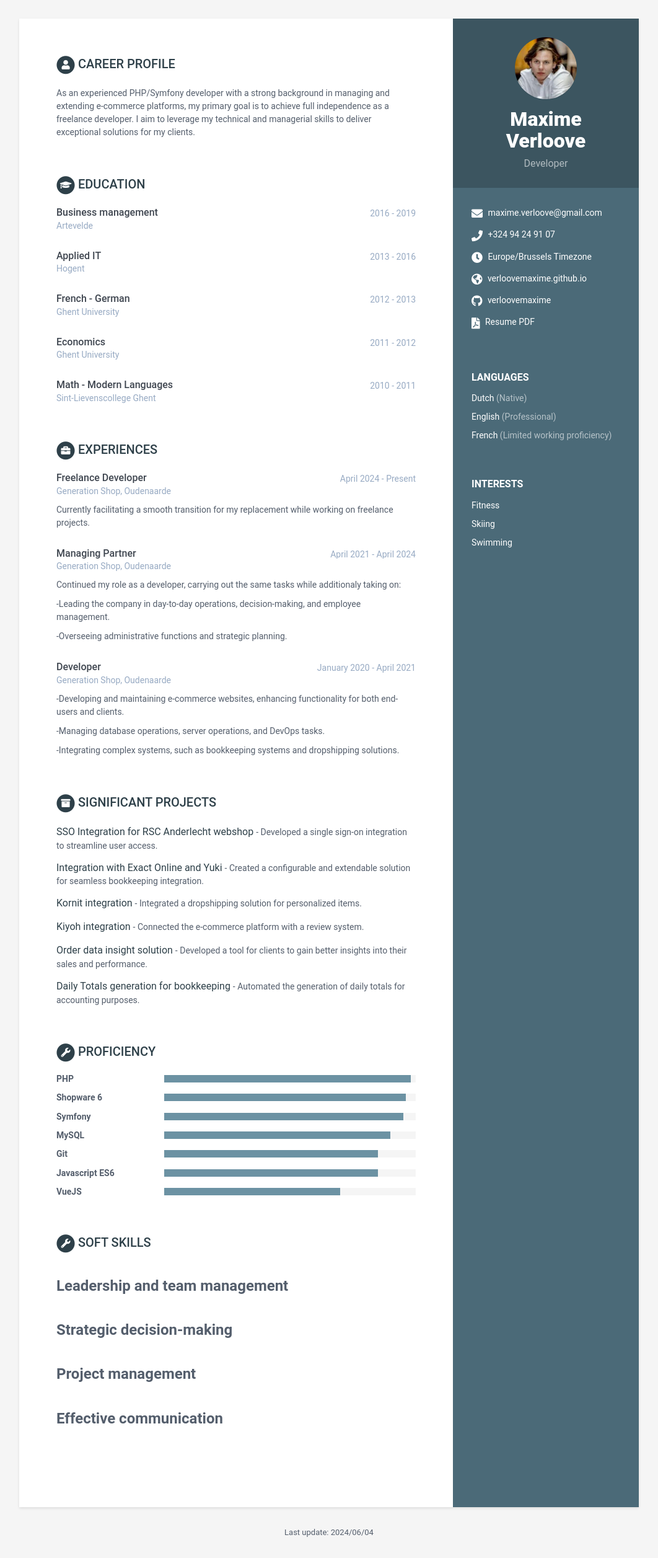
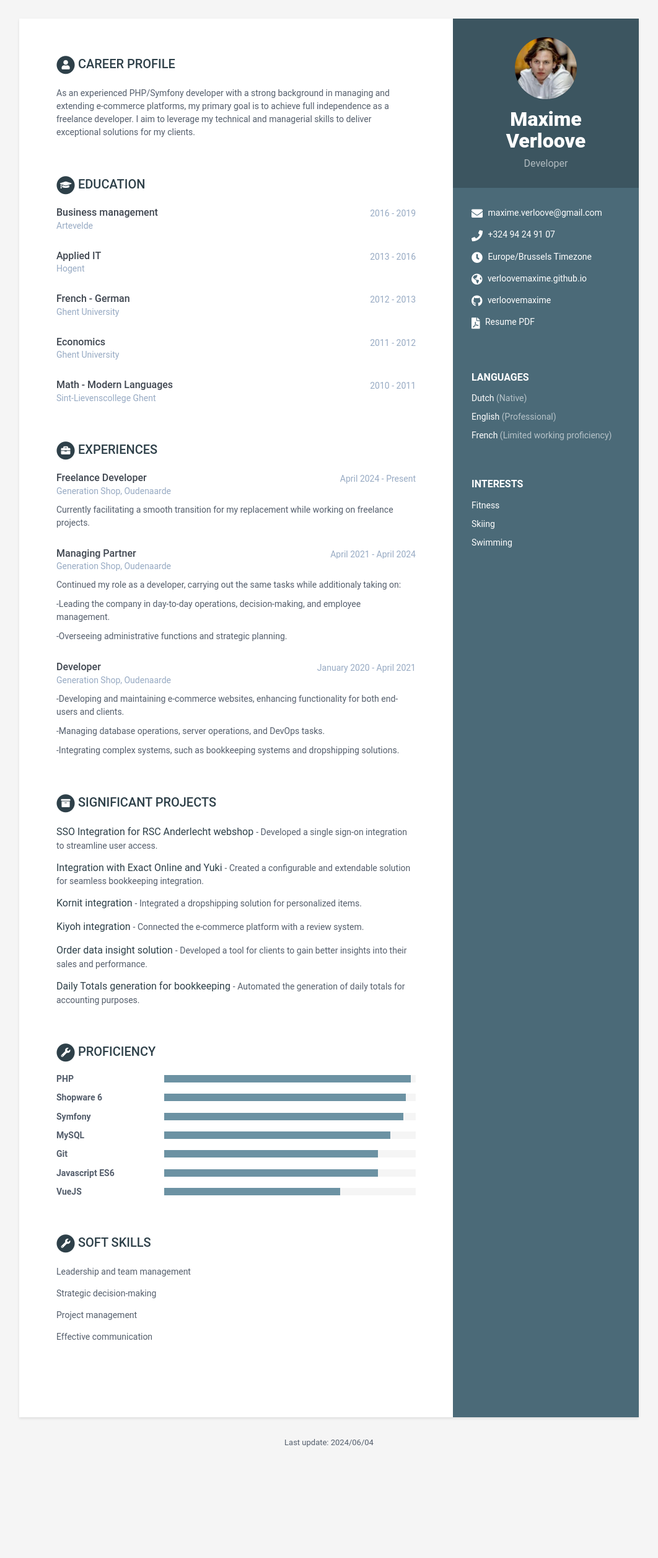
Before and after one commit to VerlooveMaxime/verloovemaxime.github.io, a Jekyll site: the page built from index.html, in a window 1280 px wide. Shown: the whole page at 62% size, without its empty margins (109-1171 px from the left). Built offline with Jekyll 4.4.1, drawn with Linux system fonts in a browser that asks for light colours; after the commit the page ends 2367 px from its top, so only the background shows below that.

Commit message:
Update site content

```diff
--- a/_includes/soft-skills.html
+++ b/_includes/soft-skills.html
@@ -15,7 +15,7 @@
     {% for skill in skills.info %}
     <div class="item">
 
-      <h3>{{ skill.item }}</h3>
+      <span>{{ skill.item }}</span>
 
     </div><!--//item-->
     {% endfor %}
```
